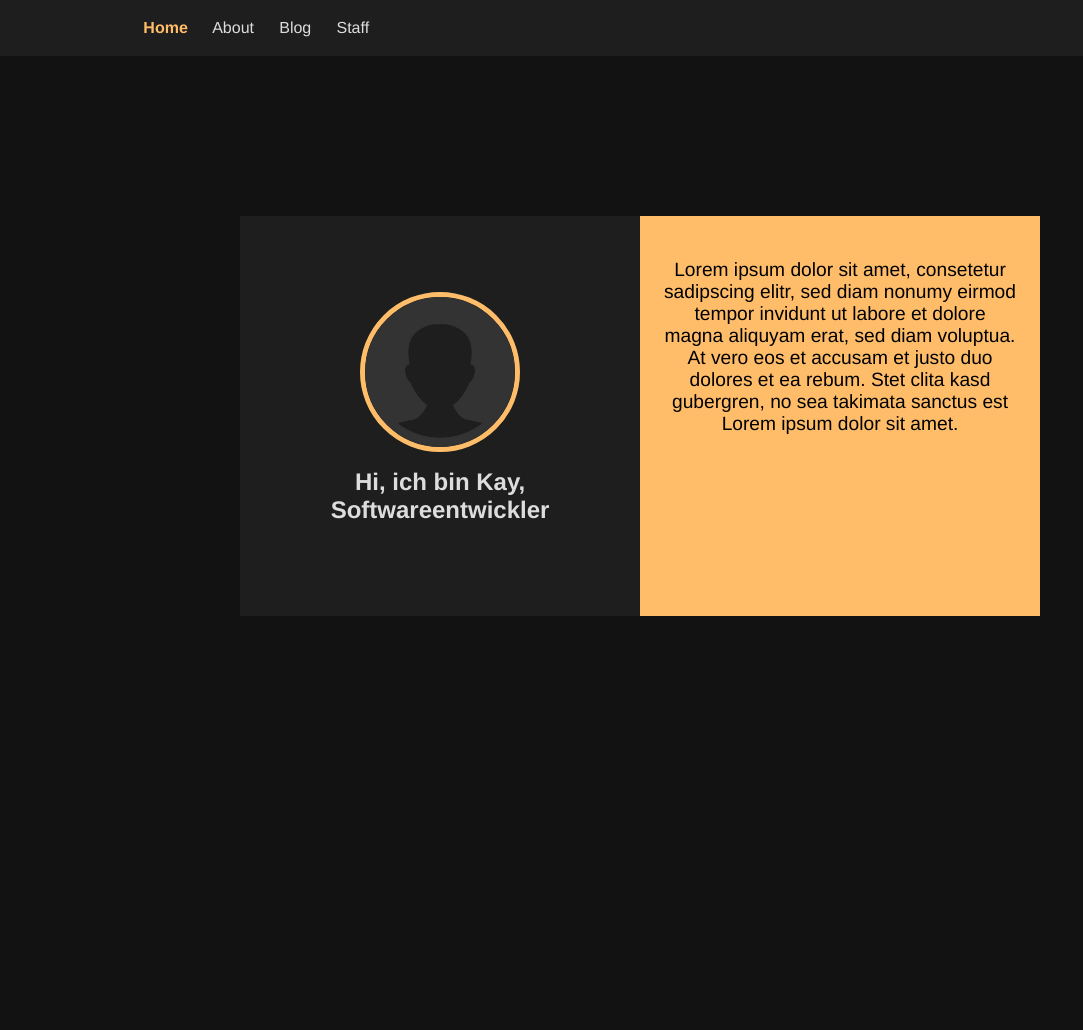
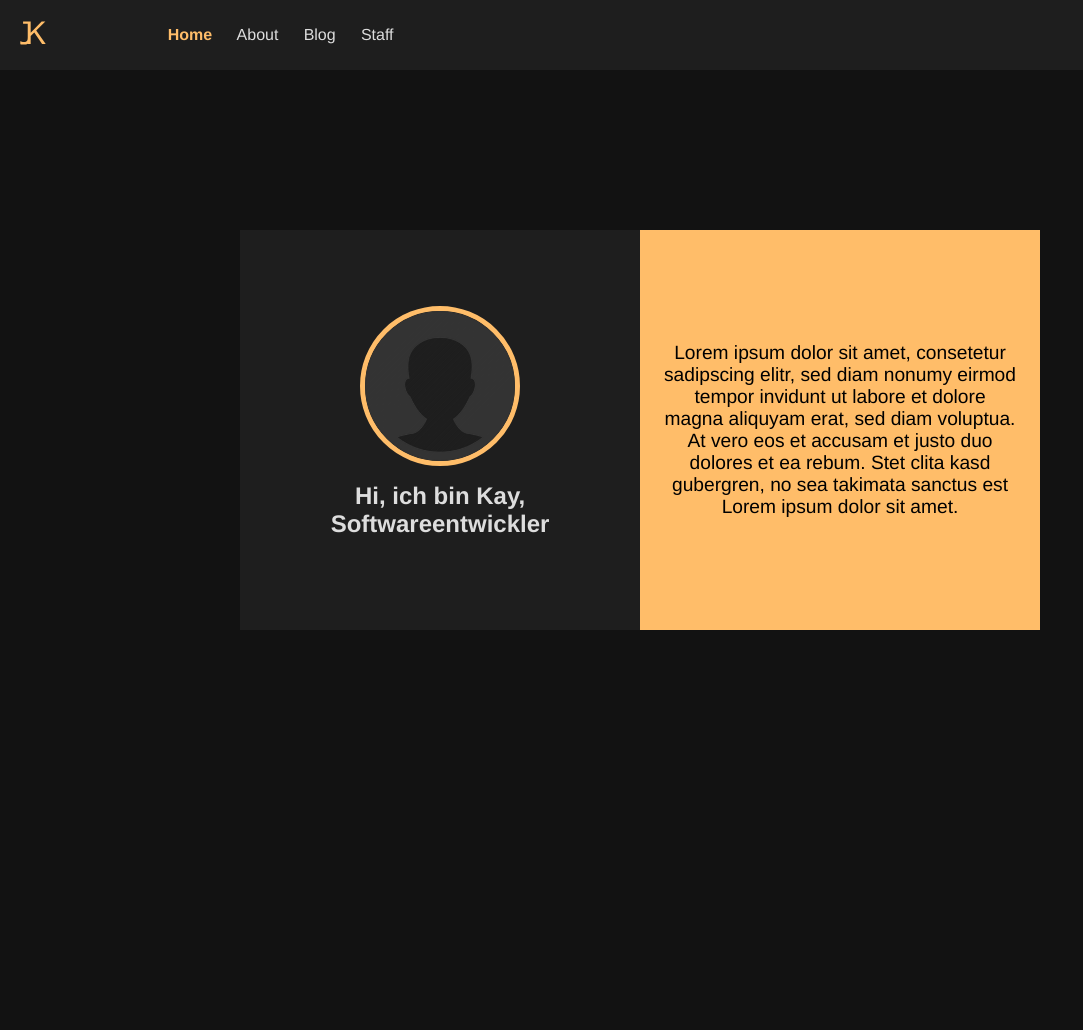
Before and after one commit to jonkas2211/jonkas2211.github.io, a Jekyll site: the page built from index.html, in a window 1280 px wide. Shown: the whole page, without its empty margins (0-1083 px from the left). Built offline with Jekyll 4.4.1, drawn with Linux system fonts in a browser that asks for light colours.

Commit message:
Add Logo

```diff
--- a/_includes/navigation.html
+++ b/_includes/navigation.html
@@ -1,4 +1,9 @@
 <div class="navContainer">
+    <div class="branding">
+        <a href="index.html">
+            <img src="/assets/img/logo.svg" alt="Logo">
+        </a>
+    </div>
     <nav>
         {% for item in site.data.navigation %}
             <a href="{{ item.url }}" {% if page.url == item.url %}class="currentNavItem"{% endif %} >{{ item.name }}</a>
--- a/_sass/main.scss
+++ b/_sass/main.scss
@@ -20,6 +20,7 @@ body {
     background-color: var(--opacity-5-color);
     padding: 1.2em;
     margin: auto;
+    display: flex;
 
     a {
         color: var(--text-color);
@@ -30,6 +31,10 @@ body {
     .currentNavItem{
         color: var(--primary-color);
         font-weight: bold;
+    }
+
+    .branding {
+        display: none;
     }
 }
 
@@ -93,6 +98,12 @@ body {
             flex-flow: column;
             justify-content: center;
         }
+
+        .hero-introduction {
+            display: flex;
+            flex-flow: column;
+            justify-content: center;
+        }
     }
 
     .square {
@@ -107,5 +118,14 @@ body {
             margin:  auto;
         }
 
+        .branding {
+            display: inline-block;
+            cursor: pointer;
+            img {
+                width: 28px;
+                height: 28px;
+            }
+        }
+
     }
 }
```
Also changed, not shown: assets/img/logo.svg (added).
